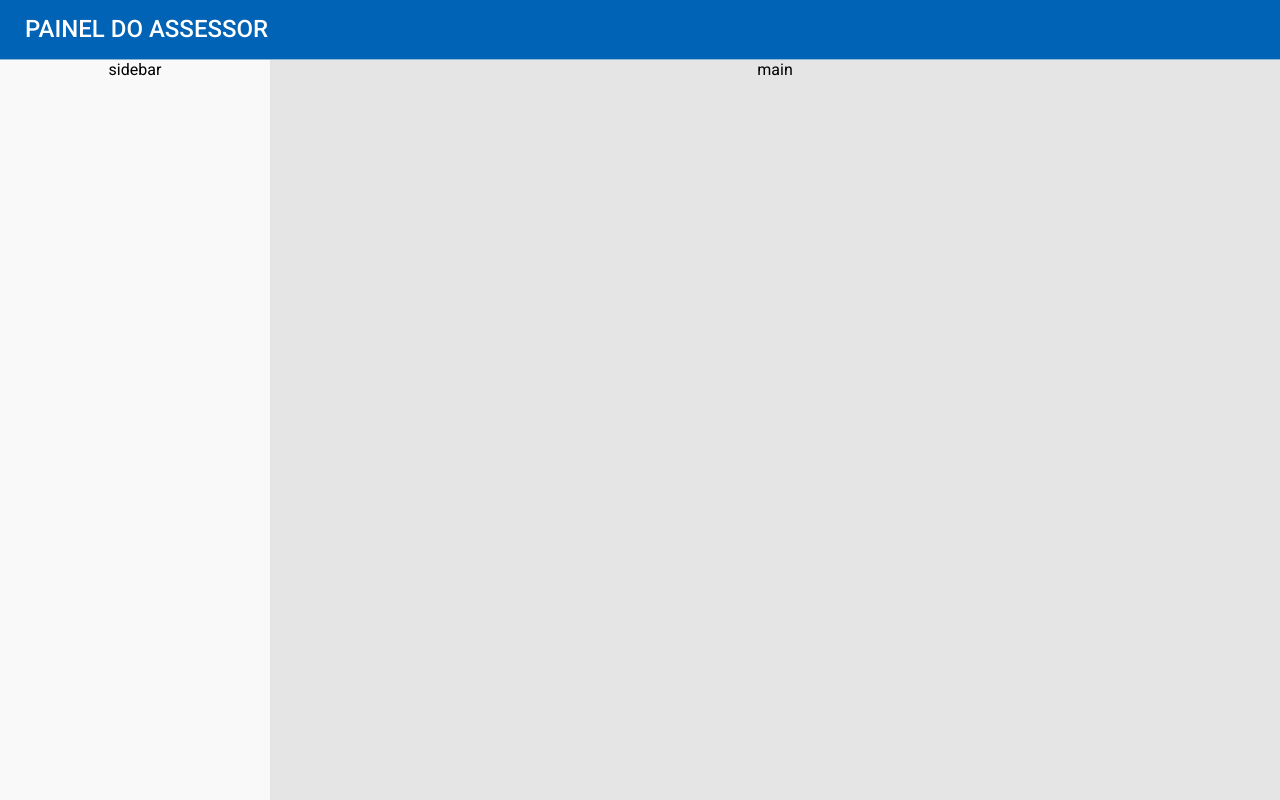
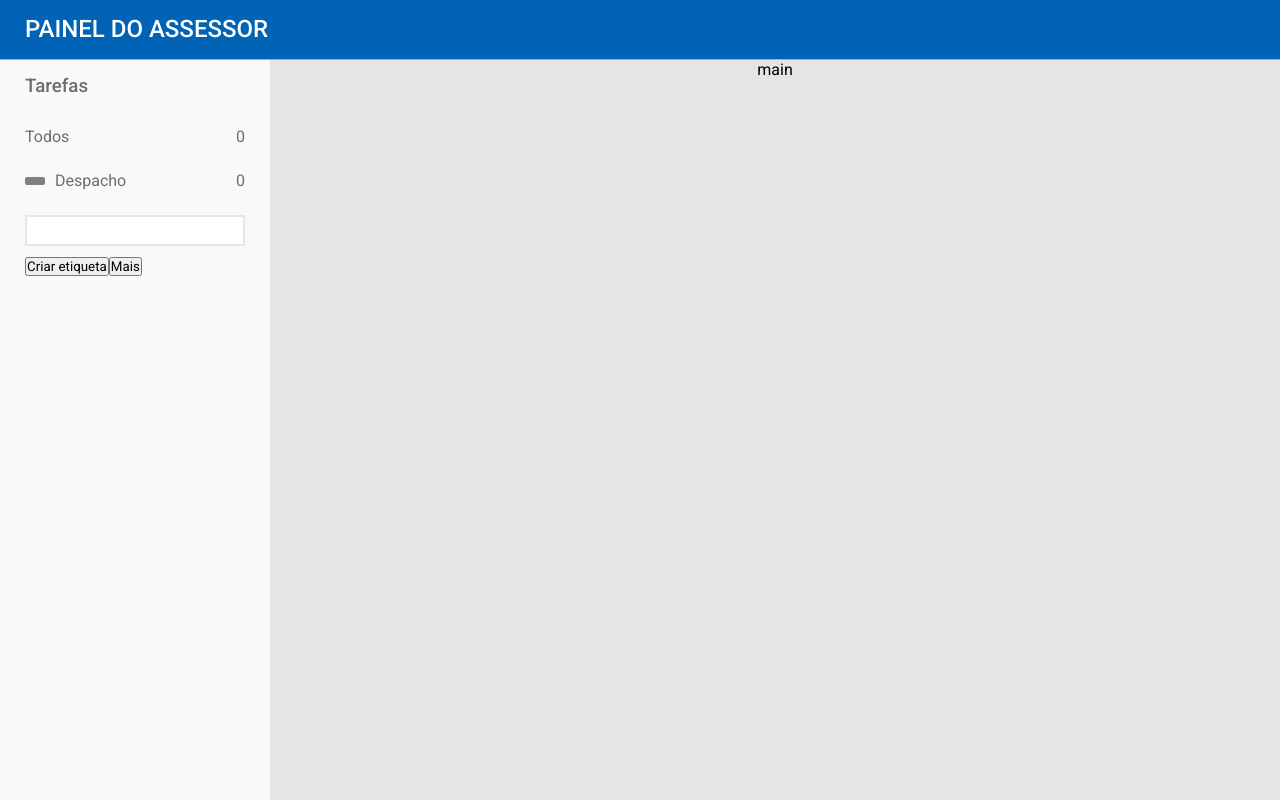
Before and after one commit to ericp3reira/softplan-mock-test, a React (Create React App) app: page / in a window 1280 px wide. Built offline with nearby package versions, Linux system fonts and the light colour scheme.

Commit message:
Add sidebar label ready

```diff
--- a/src/App.jsx
+++ b/src/App.jsx
@@ -2,6 +2,7 @@ import React, { Component } from 'react';
 import './App.css';
 
 import Header from './components/Header';
+import Sidebar from './components/Sidebar';
 
 class App extends Component {
   render() {
@@ -12,7 +13,7 @@ class App extends Component {
         </header>
         <div className="App-content">
           <aside className="App-sidebar">
-            sidebar
+            <Sidebar></Sidebar>
           </aside>
           <main className="App-main">
             main
--- /dev/null
+++ b/src/components/Sidebar.css
@@ -0,0 +1,54 @@
+.Sidebar-container {
+  width: 100%;
+  height: 100%;
+  padding: 15px 25px;
+  text-align: left;
+}
+
+.Sidebar-title {
+  color: #6d6d6d;
+  font-weight: 500;
+  margin-bottom: 15px;
+}
+
+.Sidebar-list {
+  list-style: none;
+  color: #6d6d6d;
+}
+
+.Sidebar-list-item {
+  padding: 15px 0 10px 0;
+  width: 100%;
+  display: flex;
+  justify-content: space-between;
+  align-items: center;
+}
+
+.Sidebar-list-item > div {
+  display: flex;
+  align-items: center;
+}
+
+.Sidebar-list-item > span {
+  display: inline-block;
+}
+
+.Sidebar-list-item > form {
+  width: 100%;
+}
+
+.Sidebar-new-label-input {
+  width: 100%;
+  font-size: 0.9em;
+  font-weight: 500;
+  border: 2px solid #e6e6e6;
+  padding: 5px 10px;
+}
+
+.item-color {
+  width: 20px;
+  height: 8px;
+  display: inline-block;
+  border-radius: 2px;
+  margin-right: 10px;
+}
--- /dev/null
+++ b/src/components/Sidebar.jsx
@@ -0,0 +1,76 @@
+import React, { Component } from 'react';
+import './Sidebar.css';
+
+class Sidebar extends Component {
+  constructor() {
+    super();
+    this.state = {
+      labels: [
+        {
+          name: 'Despacho',
+          color: '#808080',
+          counter: 0
+        }
+      ]
+    };
+    this.handleSubmit = this.handleSubmit.bind(this);
+  };
+
+  handleSubmit(event) {
+    event.preventDefault();
+
+    const randomColor = () => {
+      const range = () => {
+        return Math.floor(Math.random() * 256).toString(16).padStart(2, '0');
+      };
+      return `#${range()}${range()}${range()}`;
+    }
+
+    const label = event.target['0'].value;
+
+    this.setState({
+      labels: [...this.state.labels, {
+        name: label,
+        color: randomColor(),
+        counter: 0
+      }]
+    });
+
+    event.target['0'].value = '';
+  }
+
+  render() {
+    const labels = this.state.labels.map((label, index) => {
+      return (
+        <li key={index} className="Sidebar-list-item">
+          <div>
+            <span className="item-color" style={{backgroundColor: label.color}}></span>
+            {label.name}
+          </div>
+          <span>{label.counter}</span>
+        </li>
+      );
+    });
+
+    return (
+      <div className="Sidebar-container">
+        <section className="Sidebar-section">
+          <h3 className="Sidebar-title">Tarefas</h3>
+          <ul className="Sidebar-list">
+            <li className="Sidebar-list-item">Todos<span>0</span></li>
+            {labels}
+            <li className="Sidebar-list-item">
+              <form onSubmit={this.handleSubmit}>
+                <input type="text" name="sidebarNewLabel" className="Sidebar-new-label-input"/>
+              </form>
+            </li>
+          </ul>
+          <button className="Sidebar-button">Criar etiqueta</button>
+          <button className="Sidebar-button">Mais</button>
+        </section>
+      </div>
+    );
+  };
+}
+
+export default Sidebar;
```
